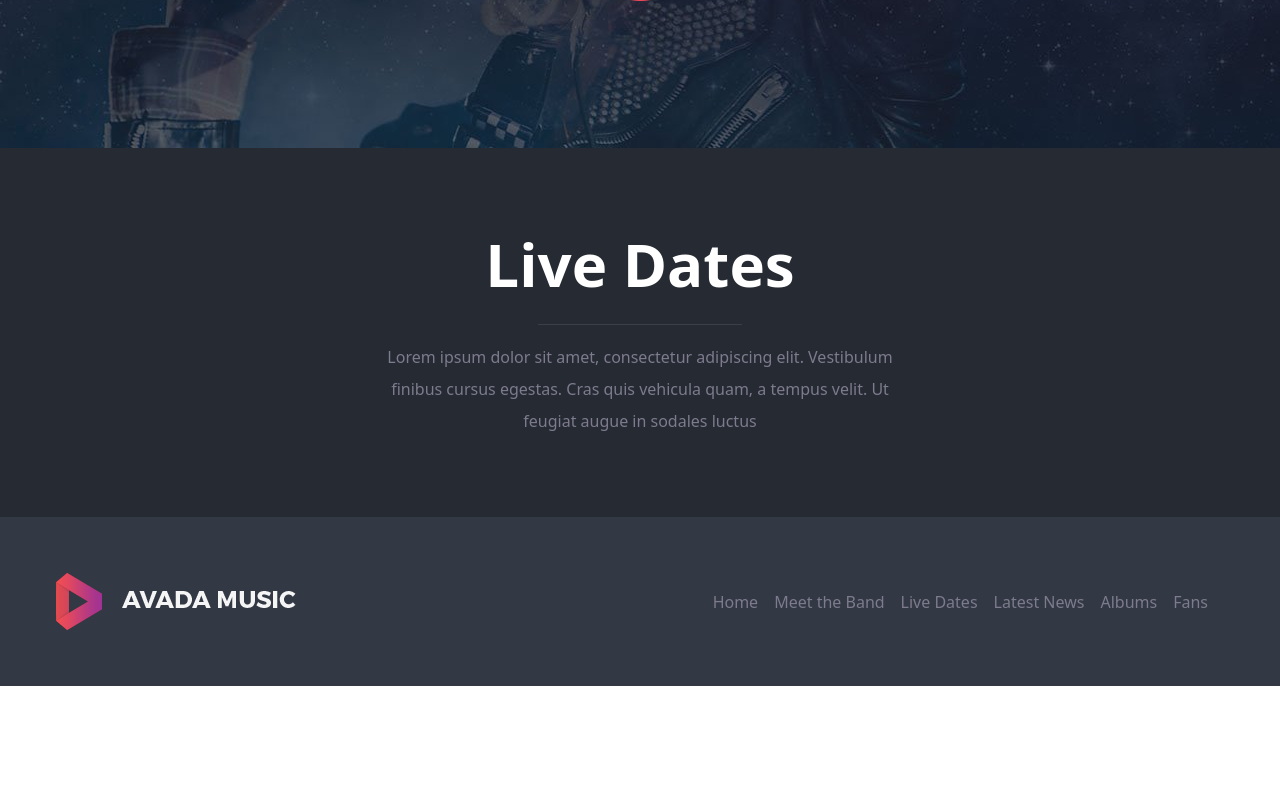
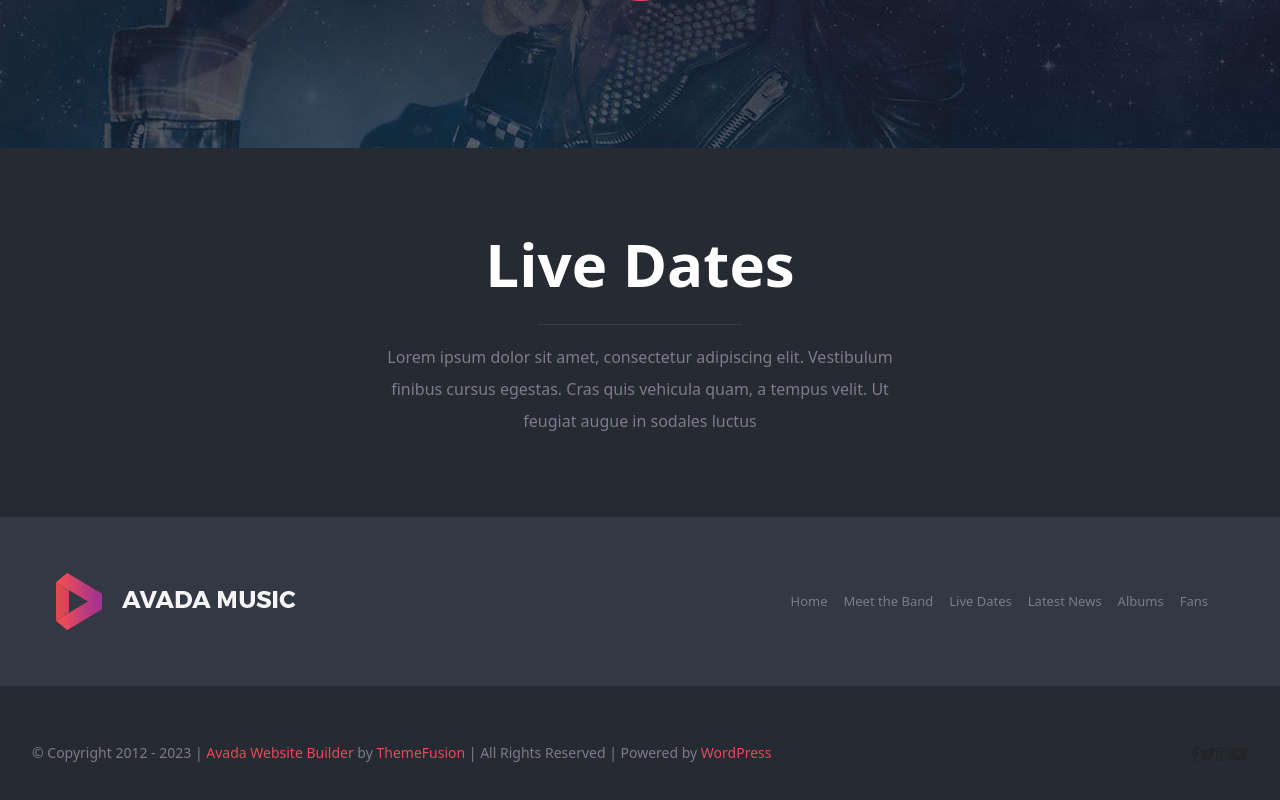
Before and after one commit to Ericson-Manalo/proj-html-vuejs, a Vue app: page / in a window 1280 px wide. Shown: the part 3698-4498 px from the top of the page. Before the commit the page ends 4384 px from the top, so only its background shows below. Built offline with nearby package versions, Linux system fonts and the light colour scheme.

Commit message:
added icons and gave its parent display flex and justifycontent between

```diff
--- a/src/components/AppFooter.vue
+++ b/src/components/AppFooter.vue
@@ -16,7 +16,16 @@
         </div>
 
         <div class="lower-footer">
+            <p class="footer-settings">
+                © Copyright 2012 - 2023 | <span>Avada Website Builder</span>  by <span>ThemeFusion</span>  | All Rights Reserved | Powered by <span>WordPress</span>
+            </p>
 
+            <div class="footer-icons">
+                <i class="fa-brands fa-facebook-f"></i>
+                <i class="fa-brands fa-twitter"></i>
+                <i class="fa-brands fa-instagram"></i>
+                <i class="fa-brands fa-youtube"></i>
+            </div>
         </div>
     </footer>
 </template>
@@ -50,9 +59,7 @@ export default {
                     text: 'Fans',
                     active: false
                 }
-            ],
-
-
+            ]
         }
     },
 }
@@ -81,12 +88,30 @@ ul li{
     height: 100%;
     margin-right: 1rem;
     color: #7d7b8d;
+    font-size: 13px;
 
     li.active{
     color: white;
     }
 }
 
+div.lower-footer{
+    background-color: $darkgray;
+    padding: 3.5rem 2rem;
+    display: flex;
+    justify-content: space-between;
+
+    p{
+        color:#7d7b8d;
+        font-size: 14px;
+        margin: 0;
+
+        span{
+            color: $red;
+        }
+    }
+}
+
 
 
 </style>
```
